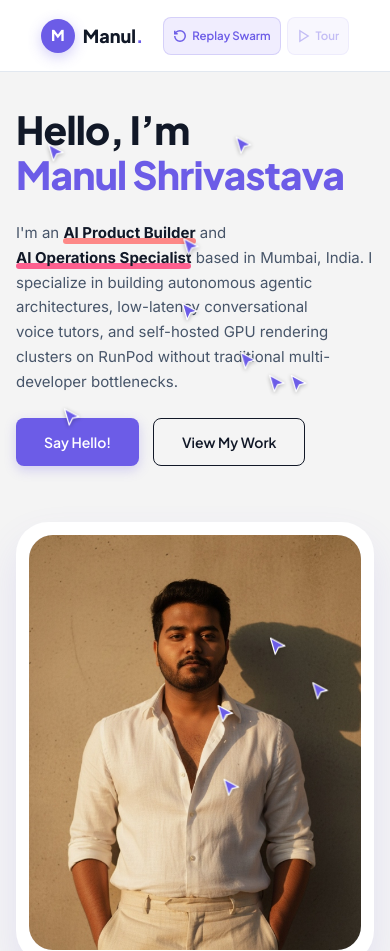
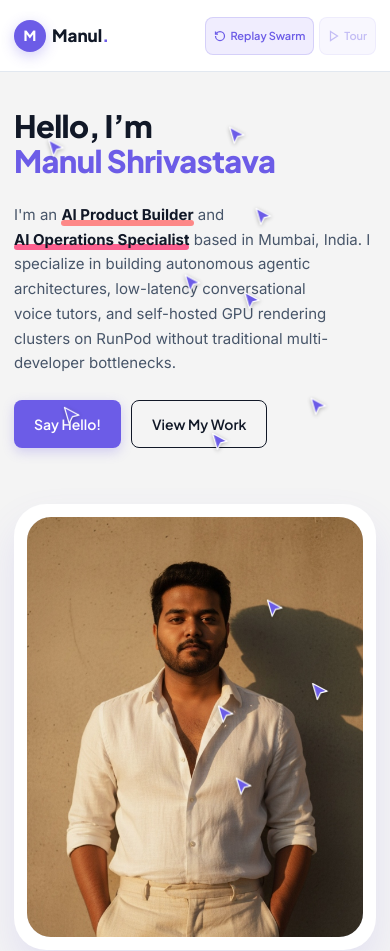
Before and after one commit to manul05/manul05.github.io, a website: page index.html in a window 390 px wide. Shown: the top 951 px of the page. Drawn offline with Linux system fonts and the light colour scheme.

Commit message:
Fix mobile header container alignment, fluid hero H1, and 320px responsiveness

```diff
--- a/index.html
+++ b/index.html
@@ -70,6 +70,7 @@
       scroll-behavior: smooth;
       scroll-padding-top: 108px;
       scroll-padding-bottom: calc(4.5rem + env(safe-area-inset-bottom, 0px));
+      overflow-x: clip;
     }
 
     body {
@@ -152,6 +153,7 @@
     }
 
     .container {
+      width: 100%;
       max-width: 1170px;
       margin: 0 auto;
       padding: 0 24px;
@@ -337,7 +339,7 @@
     }
 
     .hero-h1 {
-      font-size: clamp(2rem, 1.2rem + 5vw, 3.375rem);
+      font-size: clamp(1.7rem, 1.0rem + 3.8vw, 3.375rem);
       font-weight: 800;
       color: var(--picto-text-dark);
       line-height: 1.15;
@@ -1401,6 +1403,15 @@
     }
 
     /* Consolidated Responsive Layout Rules (Mobile-Safe Cascade Order) */
+    .hero-layout > *,
+    .about-layout > *,
+    .process-layout > *,
+    .what-i-do-layout > *,
+    .contact-layout > *,
+    .portfolio-grid-3col > * {
+      min-width: 0;
+    }
+
     @media (max-width: 1020px) {
       .picto-nav {
         display: none;
@@ -1471,14 +1482,21 @@
       header.picto-header {
         height: 72px;
       }
+      .header-inner {
+        gap: 8px;
+      }
+      .nav-right-group {
+        gap: 8px;
+        min-width: 0;
+      }
       .picto-logo {
-        gap: 10px;
-        font-size: 19px;
+        gap: 8px;
+        font-size: 18px;
       }
       .logo-badge {
-        width: 38px;
-        height: 38px;
-        font-size: 16px;
+        width: 36px;
+        height: 36px;
+        font-size: 15px;
       }
       .header-actions {
         gap: 8px;
@@ -1488,8 +1506,9 @@
       }
       .btn-nav-replay {
         height: 38px;
-        padding: 0 11px;
-        font-size: 12.5px;
+        padding: 0 10px;
+        font-size: 12px;
+        gap: 5px;
       }
       .picto-hero {
         padding: 36px 0 24px;
@@ -1572,22 +1591,42 @@
     }
 
     @media (max-width: 390px) {
+      .container {
+        padding: 0 14px;
+      }
+      .header-inner {
+        gap: 6px;
+      }
       .header-actions {
+        gap: 5px;
+      }
+      .btn-nav-replay {
+        padding: 0 8px;
+        font-size: 11px;
+        gap: 4px;
+      }
+      .btn-nav-replay svg {
+        width: 12px;
+        height: 12px;
+      }
+      .picto-logo {
         gap: 6px;
-      }
-      .btn-nav-replay {
-        padding: 0 9px;
-        font-size: 11.5px;
-        gap: 5px;
-      }
-      .picto-logo {
-        gap: 8px;
-        font-size: 18px;
+        font-size: 17px;
       }
       .logo-badge {
-        width: 34px;
-        height: 34px;
-        font-size: 15px;
+        width: 32px;
+        height: 32px;
+        font-size: 14px;
+      }
+      .hero-actions,
+      .about-btns {
+        gap: 10px;
+      }
+      .hero-actions .btn-picto-primary,
+      .hero-actions .btn-picto-border,
+      .about-btns .btn-picto-primary,
+      .about-btns .btn-picto-border {
+        padding: 0 20px;
       }
     }
   </style>
```
